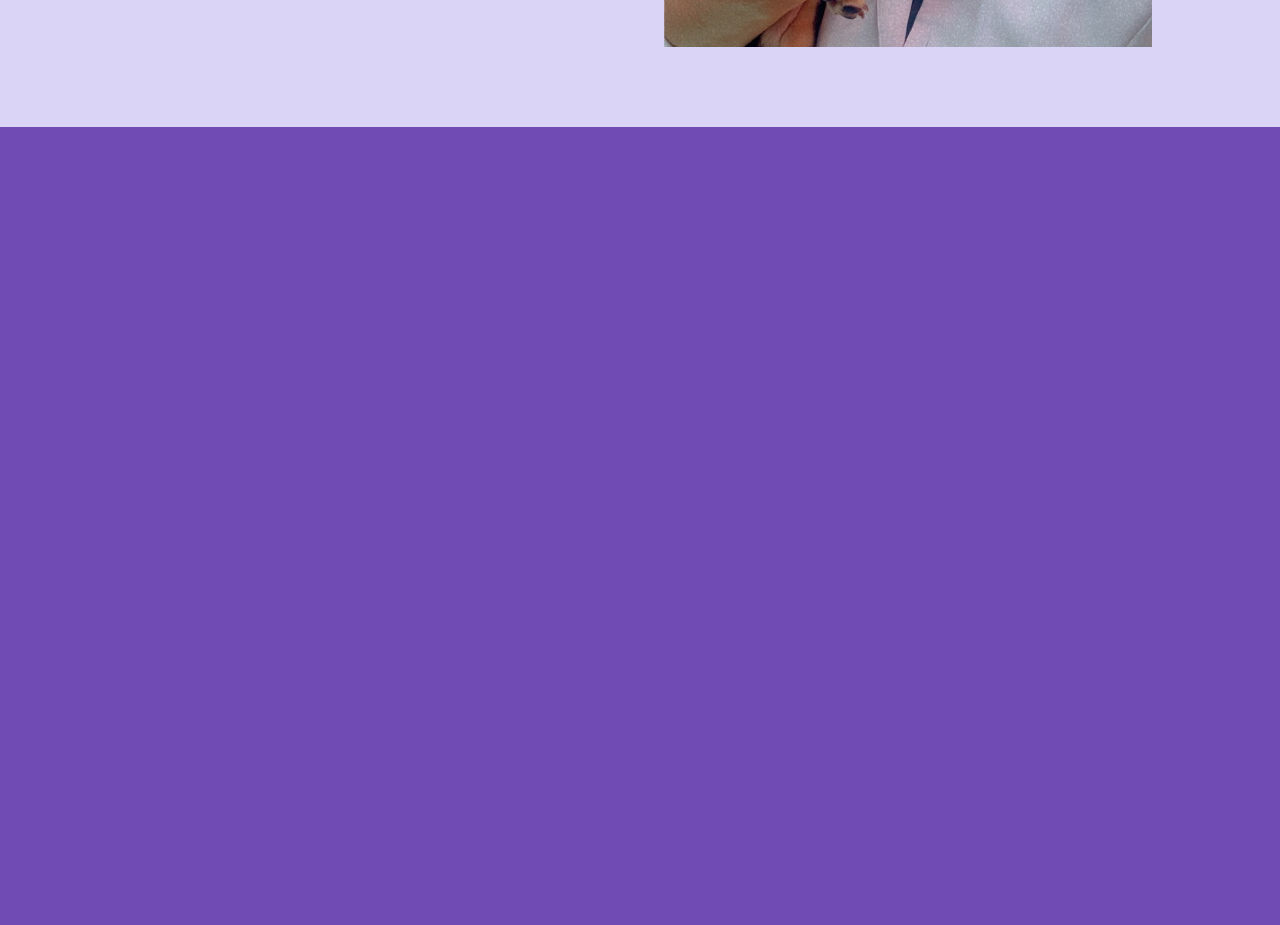
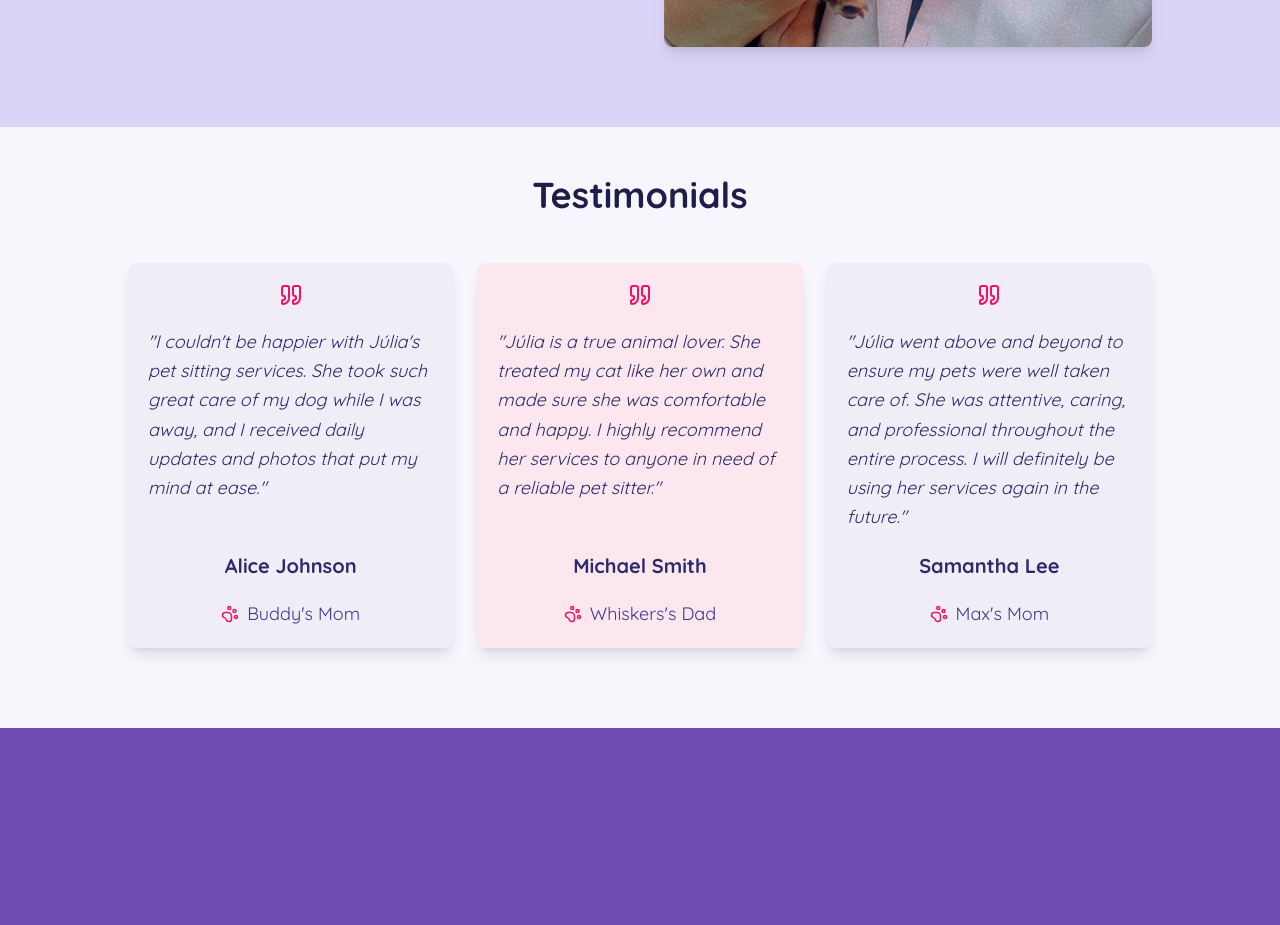
Before and after one commit to kauer3/pet-sitter, a Next.js app: page / in a window 1280 px wide. Shown: the part 1980-2905 px from the top of the page. Built offline with nearby package versions, Linux system fonts and the light colour scheme.

Commit message:
Add scroll function to hero buttons

```diff
--- a/app/_components/about.tsx
+++ b/app/_components/about.tsx
@@ -10,7 +10,10 @@ import Autoplay from "embla-carousel-autoplay"
 
 export default function About() {
   return (
-    <div className="grid grid-cols-1 md:grid-cols-2 items-stretch justify-stretch pt-12 pb-20 gap-12 gap-6 mx-5 max-w-2xs sm:max-w-2xl md:max-w-3xl lg:max-w-5xl">
+    <div
+      className="grid grid-cols-1 md:grid-cols-2 items-stretch justify-stretch pt-12 pb-20 gap-12 gap-6 mx-5 max-w-2xs sm:max-w-2xl md:max-w-3xl lg:max-w-5xl"
+      id="about"
+    >
       <div className="md:col-span-1">
         <h1 className="text-3xl md:text-4xl font-bold text-text-800 mb-10">Hi, I'm Júlia!</h1>
         <p className="mt-4 text-text-600 w-full text-lg md:text-xl leading-relaxed">
@@ -23,7 +26,13 @@ export default function About() {
             delay: 5000,
           }),
         ]}
-        className="md:col-start-2 md:col-span-1 max-sm:row-start-2"
+        opts={{
+          align: 'center',
+          containScroll: 'trimSnaps',
+          loop: true,
+          skipSnaps: false,
+        }}
+        className="md:col-start-2 md:col-span-1 max-sm:row-start-2 rounded-lg overflow-hidden shadow-lg"
       >
         <CarouselContent>
           <CarouselItem>
--- /dev/null
+++ b/app/_components/book.tsx
@@ -0,0 +1,32 @@
+import Card from "./card"
+import { House, MessageCircle, Stethoscope, PawPrint } from "lucide-react"
+
+export default function Services() {
+  return (
+    <div className="flex flex-col items-center justify-center pt-12 pb-20 gap-12">
+      <h1 className="text-3xl md:text-4xl font-bold text-text-800">Services</h1>
+      <div className="grid grid-cols-1 sm:grid-cols-2 lg:grid-cols-4 justify-items-stretch gap-6 mx-5 max-w-2xs sm:max-w-2xl md:max-w-3xl lg:max-w-5xl">
+        <Card
+          title="Daily Visits"
+          description="I take care of your pets with regular visits for feeding, playtime and companionship."
+          icon={<House size={24} />}
+        />
+        <Card
+          title="Walks"
+          description="I make sure your pet gets the exercise and fresh air they need with daily walks tailored to their energy level."
+          icon={<PawPrint size={24} />}
+        />
+        <Card
+          title="Health Care"
+          description="Administration of medications, special care and attention to pets with specific health needs."
+          icon={<Stethoscope size={24} />}
+        />
+        <Card
+          title="Updates and Reports"
+          description="I send you updates, messages and photos so you always know how your pet is doing."
+          icon={<MessageCircle size={24} />}
+        />
+      </div>
+    </div>
+  );
+}
--- a/app/_components/button.tsx
+++ b/app/_components/button.tsx
@@ -1,6 +1,15 @@
-export default function Button({ text, classes }: { text: string; classes?: string }) {
+export default function Button({
+  text,
+  classes,
+  onClick
+}: {
+    text: string;
+    classes?: string;
+    onClick?: () => void;
+  }) {
   return (
     <button
+      onClick={onClick}
       className={`rounded-md font-semibold transition-colors shadow-md row-start-7 sm:row-start-8 col-span-5 sm:col-span-2 row-span-1
 w-30 py-2 text-xs
 sm:w-38 sm:py-3 sm:text-sm
--- a/app/_components/hero.tsx
+++ b/app/_components/hero.tsx
@@ -1,3 +1,5 @@
+"use client";
+
 import Image from "next/image";
 import Button from "./button";
 
@@ -25,8 +27,15 @@ export default function Hero() {
             priority
           />
         </div>
-        <Button text="Book a Service" classes="speed-3 bg-primary-500 text-text-50 hover:bg-primary-600 col-start-1" />
-        <Button text="About Me" classes="speed-2 bg-secondary-200 text-text-700 hover:bg-secondary-400 col-start-5 max-sm:justify-self-end" />
+        <Button
+          text="Book a Service"
+          classes="speed-3 bg-primary-500 text-text-50 hover:bg-primary-600 col-start-1"
+        />
+        <Button
+          text="About Me"
+          classes="speed-2 bg-secondary-200 text-text-700 hover:bg-secondary-400 col-start-5 max-sm:justify-self-end"
+          onClick={() => window.location.href = '#about'}
+        />
 
       </div>
     </div>
--- /dev/null
+++ b/app/_components/testimonials.tsx
@@ -0,0 +1,59 @@
+import { Quote, PawPrint } from "lucide-react"
+
+export default function Testimonials() {
+  return (
+    <div className="flex flex-col items-center justify-center pt-12 pb-20 gap-12">
+      <h1 className="text-3xl md:text-4xl font-bold text-text-800">Testimonials</h1>
+      <div className="flex flex-col md:flex-row gap-6 mx-5 max-w-2xs sm:max-w-2xl md:max-w-3xl lg:max-w-5xl">
+        <Testimonial
+          name="Alice Johnson"
+          quote="I couldn't be happier with Júlia's pet sitting services. She took such great care of my dog while I was away, and I received daily updates and photos that put my mind at ease."
+          petName="Buddy"
+          petRelation="Mom"
+        />
+        <Testimonial
+          name="Michael Smith"
+          quote="Júlia is a true animal lover. She treated my cat like her own and made sure she was comfortable and happy. I highly recommend her services to anyone in need of a reliable pet sitter."
+          petName="Whiskers"
+          petRelation="Dad"
+        />
+        <Testimonial
+          name="Samantha Lee"
+          quote="Júlia went above and beyond to ensure my pets were well taken care of. She was attentive, caring, and professional throughout the entire process. I will definitely be using her services again in the future."
+          petName="Max"
+          petRelation="Mom"
+        />
+      </div>
+    </div>
+  );
+}
+
+
+ function Testimonial({
+  name,
+  quote,
+  petName,
+  petRelation,
+}: {
+    name: string;
+    quote: string;
+    petName: string;
+    petRelation: string;
+  }) {
+  return (
+    <div className="flex flex-col items-center gap-5 p-5 odd:bg-accent-50 even:bg-primary-50 rounded-lg shadow-lg hover:scale-[1.02] hover:translate-y-[-2px] transition-transform basis-1/3 fade-in">
+
+      <span className="text-xl align-middle text-primary-500 leading-relaxed">
+        <Quote size={24} />
+      </span>
+      <p className="text-lg text-text-700 leading-relaxed italic grow-2">"{quote}"</p>
+      <h2 className="text-xl text-text-700 font-semibold">{name}</h2>
+      <span className="flex flex-row gap-2 justify-center items-center align-middle text-text-700 leading-relaxed">
+        <span className="text-primary-500">
+          <PawPrint size={18} />
+        </span>
+        <h3 className="text-lg text-text-600">{petName}'s {petRelation}</h3>
+      </span>
+    </div>
+  );
+}
--- a/app/globals.css
+++ b/app/globals.css
@@ -1,8 +1,6 @@
 @import url('https://fonts.googleapis.com/css?family=Quicksand:700|Quicksand:400');
 @import "tailwindcss";
 @import "tw-animate-css";
-
-@custom-variant dark (&:is(.dark *));
 
 @keyframes parallax {
   to {
@@ -48,7 +46,10 @@ h1, h2, h3, h4, h5 {
   /* font-weight: 700; */
 }
 
-html {font-size: 100%;} /* 16px */
+html {
+  font-size: 100%;
+  scroll-behavior: smooth;
+} /* 16px */
 
 /*
 @theme {
@@ -182,119 +183,3 @@ html {font-size: 100%;} /* 16px */
   --radialPrimaryAccent: radial-gradient(#F9ADC9, #593C8F);
   --radialSecondaryAccent: radial-gradient(#9ACFCF, #593C8F);
 }
-
-@theme inline {
-  --radius-sm: calc(var(--radius) - 4px);
-  --radius-md: calc(var(--radius) - 2px);
-  --radius-lg: var(--radius);
-  --radius-xl: calc(var(--radius) + 4px);
-  --color-background: var(--background);
-  --color-foreground: var(--foreground);
-  --color-card: var(--card);
-  --color-card-foreground: var(--card-foreground);
-  --color-popover: var(--popover);
-  --color-popover-foreground: var(--popover-foreground);
-  --color-primary: var(--primary);
-  --color-primary-foreground: var(--primary-foreground);
-  --color-secondary: var(--secondary);
-  --color-secondary-foreground: var(--secondary-foreground);
-  --color-muted: var(--muted);
-  --color-muted-foreground: var(--muted-foreground);
-  --color-accent: var(--accent);
-  --color-accent-foreground: var(--accent-foreground);
-  --color-destructive: var(--destructive);
-  --color-border: var(--border);
-  --color-input: var(--input);
-  --color-ring: var(--ring);
-  --color-chart-1: var(--chart-1);
-  --color-chart-2: var(--chart-2);
-  --color-chart-3: var(--chart-3);
-  --color-chart-4: var(--chart-4);
-  --color-chart-5: var(--chart-5);
-  --color-sidebar: var(--sidebar);
-  --color-sidebar-foreground: var(--sidebar-foreground);
-  --color-sidebar-primary: var(--sidebar-primary);
-  --color-sidebar-primary-foreground: var(--sidebar-primary-foreground);
-  --color-sidebar-accent: var(--sidebar-accent);
-  --color-sidebar-accent-foreground: var(--sidebar-accent-foreground);
-  --color-sidebar-border: var(--sidebar-border);
-  --color-sidebar-ring: var(--sidebar-ring);
-}
-
-:root {
-  --radius: 0.625rem;
-  --background: oklch(1 0 0);
-  --foreground: oklch(0.145 0 0);
-  --card: oklch(1 0 0);
-  --card-foreground: oklch(0.145 0 0);
-  --popover: oklch(1 0 0);
-  --popover-foreground: oklch(0.145 0 0);
-  --primary: oklch(0.205 0 0);
-  --primary-foreground: oklch(0.985 0 0);
-  --secondary: oklch(0.97 0 0);
-  --secondary-foreground: oklch(0.205 0 0);
-  --muted: oklch(0.97 0 0);
-  --muted-foreground: oklch(0.556 0 0);
-  --accent: oklch(0.97 0 0);
-  --accent-foreground: oklch(0.205 0 0);
-  --destructive: oklch(0.577 0.245 27.325);
-  --border: oklch(0.922 0 0);
-  --input: oklch(0.922 0 0);
-  --ring: oklch(0.708 0 0);
-  --chart-1: oklch(0.646 0.222 41.116);
-  --chart-2: oklch(0.6 0.118 184.704);
-  --chart-3: oklch(0.398 0.07 227.392);
-  --chart-4: oklch(0.828 0.189 84.429);
-  --chart-5: oklch(0.769 0.188 70.08);
-  --sidebar: oklch(0.985 0 0);
-  --sidebar-foreground: oklch(0.145 0 0);
-  --sidebar-primary: oklch(0.205 0 0);
-  --sidebar-primary-foreground: oklch(0.985 0 0);
-  --sidebar-accent: oklch(0.97 0 0);
-  --sidebar-accent-foreground: oklch(0.205 0 0);
-  --sidebar-border: oklch(0.922 0 0);
-  --sidebar-ring: oklch(0.708 0 0);
-}
-
-.dark {
-  --background: oklch(0.145 0 0);
-  --foreground: oklch(0.985 0 0);
-  --card: oklch(0.205 0 0);
-  --card-foreground: oklch(0.985 0 0);
-  --popover: oklch(0.205 0 0);
-  --popover-foreground: oklch(0.985 0 0);
-  --primary: oklch(0.922 0 0);
-  --primary-foreground: oklch(0.205 0 0);
-  --secondary: oklch(0.269 0 0);
-  --secondary-foreground: oklch(0.985 0 0);
-  --muted: oklch(0.269 0 0);
-  --muted-foreground: oklch(0.708 0 0);
-  --accent: oklch(0.269 0 0);
-  --accent-foreground: oklch(0.985 0 0);
-  --destructive: oklch(0.704 0.191 22.216);
-  --border: oklch(1 0 0 / 10%);
-  --input: oklch(1 0 0 / 15%);
-  --ring: oklch(0.556 0 0);
-  --chart-1: oklch(0.488 0.243 264.376);
-  --chart-2: oklch(0.696 0.17 162.48);
-  --chart-3: oklch(0.769 0.188 70.08);
-  --chart-4: oklch(0.627 0.265 303.9);
-  --chart-5: oklch(0.645 0.246 16.439);
-  --sidebar: oklch(0.205 0 0);
-  --sidebar-foreground: oklch(0.985 0 0);
-  --sidebar-primary: oklch(0.488 0.243 264.376);
-  --sidebar-primary-foreground: oklch(0.985 0 0);
-  --sidebar-accent: oklch(0.269 0 0);
-  --sidebar-accent-foreground: oklch(0.985 0 0);
-  --sidebar-border: oklch(1 0 0 / 10%);
-  --sidebar-ring: oklch(0.556 0 0);
-}
-
-@layer base {
-  * {
-    @apply border-border outline-ring/50;
-  }
-  body {
-    @apply bg-background text-foreground;
-  }
-}
--- a/app/page.tsx
+++ b/app/page.tsx
@@ -2,6 +2,7 @@ import Section from "./_components/section";
 import Hero from "./_components/hero";
 import Services from "./_components/services";
 import About from "./_components/about";
+import Testimonials from "./_components/testimonials";
 
 export default function Home() {
   return (
@@ -17,6 +18,9 @@ export default function Home() {
         <Section classes="bg-background-100">
           <About/>
         </Section>
+        <Section classes="bg-[#f7f6fd]">
+          <Testimonials/>
+        </Section>
       </main>
       <footer className="h-screen w-screen bg-accent-500 z-10 relative">
       </footer>
```
